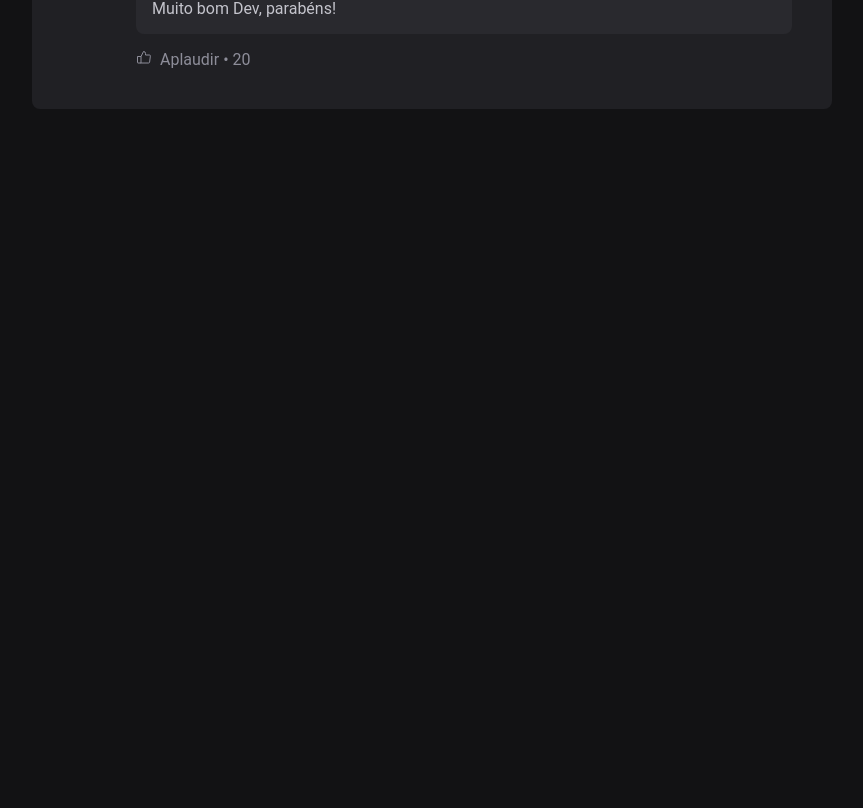
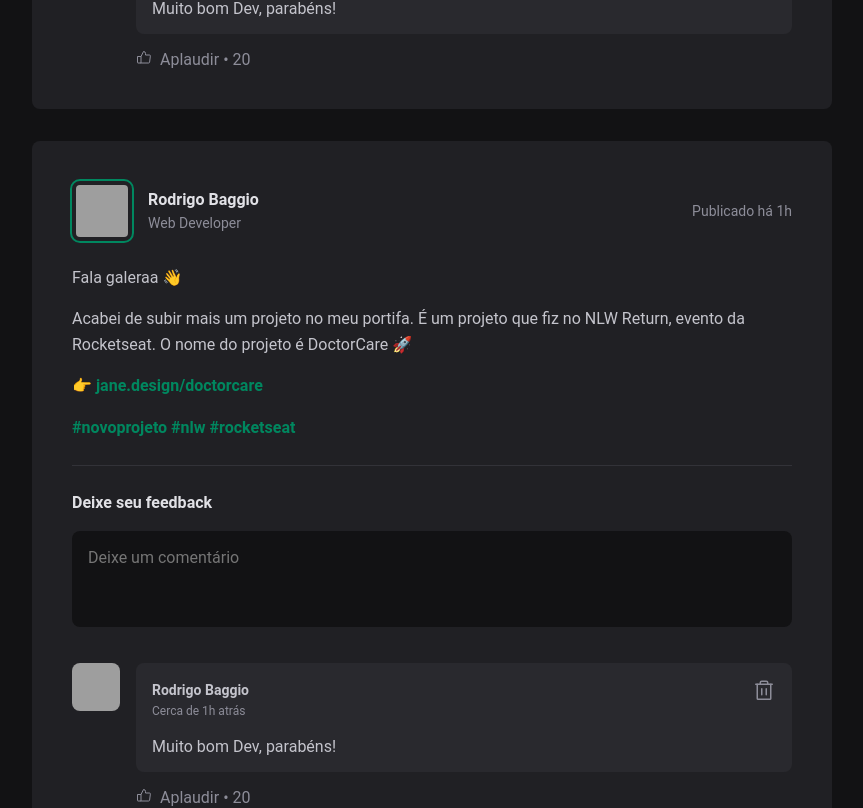
Before and after one commit to Baggio25/fundamentos-reactjs, a React app: page / in a window 1280 px wide. Shown: the part 2118-2926 px from the top of the page, without its empty margins (352-1215 px from the left). Before the commit the page ends 2259 px from the top, so only its background shows below. Built offline with nearby package versions, Linux system fonts and the light colour scheme; grey boxes are pictures that could not be loaded; the HTML template or start-up script is replaced by a standard one.

Commit message:
Iterando no jsx

```diff
--- a/src/App.jsx
+++ b/src/App.jsx
@@ -4,6 +4,52 @@
 
 import styles from  './App.module.css';
 import './global.css';
+
+
+const posts = [
+  {
+    id: 1,
+    author: {
+      avatarUrl: 'https://github.com/Baggio25.png',
+      name: 'Rodrigo Baggio',
+      role: 'Quality Analylist',
+    },
+    content: [
+      {type: 'paragraph', content: 'Fala galeraa 👋'},
+      {type: 'paragraph', content: 'Acabei de subir mais um projeto no meu portifa. É um projeto que fiz no NLW Return, evento da Rocketseat. O nome do projeto é DoctorCare 🚀'},
+      {type: 'link', content: 'jane.design/doctorcare'}
+    ],
+    publishedAt: new Date('2022-08-01 10:43'),
+  },
+  {
+    id: 2,
+    author: {
+      avatarUrl: 'https://github.com/diego3g.png',
+      name: 'Diego Rocket',
+      role: 'Educator @Rocketseat',
+    },
+    content: [
+      {type: 'paragraph', content: 'Fala galeraa 👋'},
+      {type: 'paragraph', content: 'Acabei de subir mais um projeto no meu portifa. É um projeto que fiz no NLW Return, evento da Rocketseat. O nome do projeto é DoctorCare 🚀'},
+      {type: 'link', content: 'jane.design/doctorcare'}
+    ],
+    publishedAt: new Date('2022-08-03 14:43'),
+  },
+  {
+    id: 3,
+    author: {
+      avatarUrl: 'https://github.com/maykbrito.png',
+      name: 'Mayk Brito',
+      role: 'Educator @Rocketseat',
+    },
+    content: [
+      {type: 'paragraph', content: 'Fala galeraa 👋'},
+      {type: 'paragraph', content: 'Acabei de subir mais um projeto no meu portifa. É um projeto que fiz no NLW Return, evento da Rocketseat. O nome do projeto é DoctorCare 🚀'},
+      {type: 'link', content: 'jane.design/doctorcare'}
+    ],
+    publishedAt: new Date('2022-08-06 11:43'),
+  },
+]
 
 function App() {
 
@@ -14,8 +60,15 @@
       <div className={styles.wrapper}>
         <Sidebar />
         <main>
-          <Post />
-          <Post />
+          {posts.map(post => {
+            return (
+              <Post
+                author={post.author}
+                content={post.content}
+                publishedAt={post.publishedAt}
+              />
+            )
+          })}
         </main>
       </div>
     </div>
--- a/src/components/Post.jsx
+++ b/src/components/Post.jsx
@@ -3,7 +3,8 @@
 
 import styles from "./Post.module.css";
 
-export function Post() {
+export function Post(post) {
+  console.log(post);
   return (
     <article className={styles.post}>
       <header>
```
